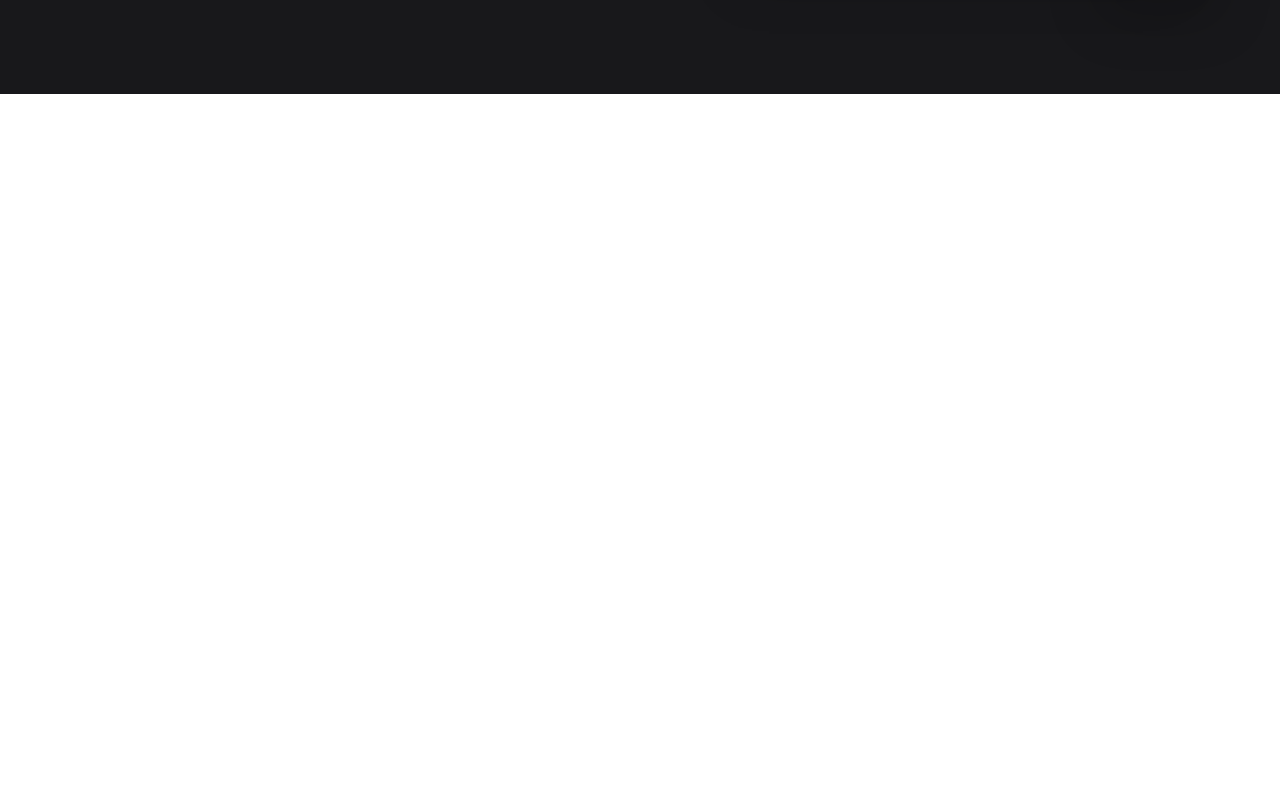
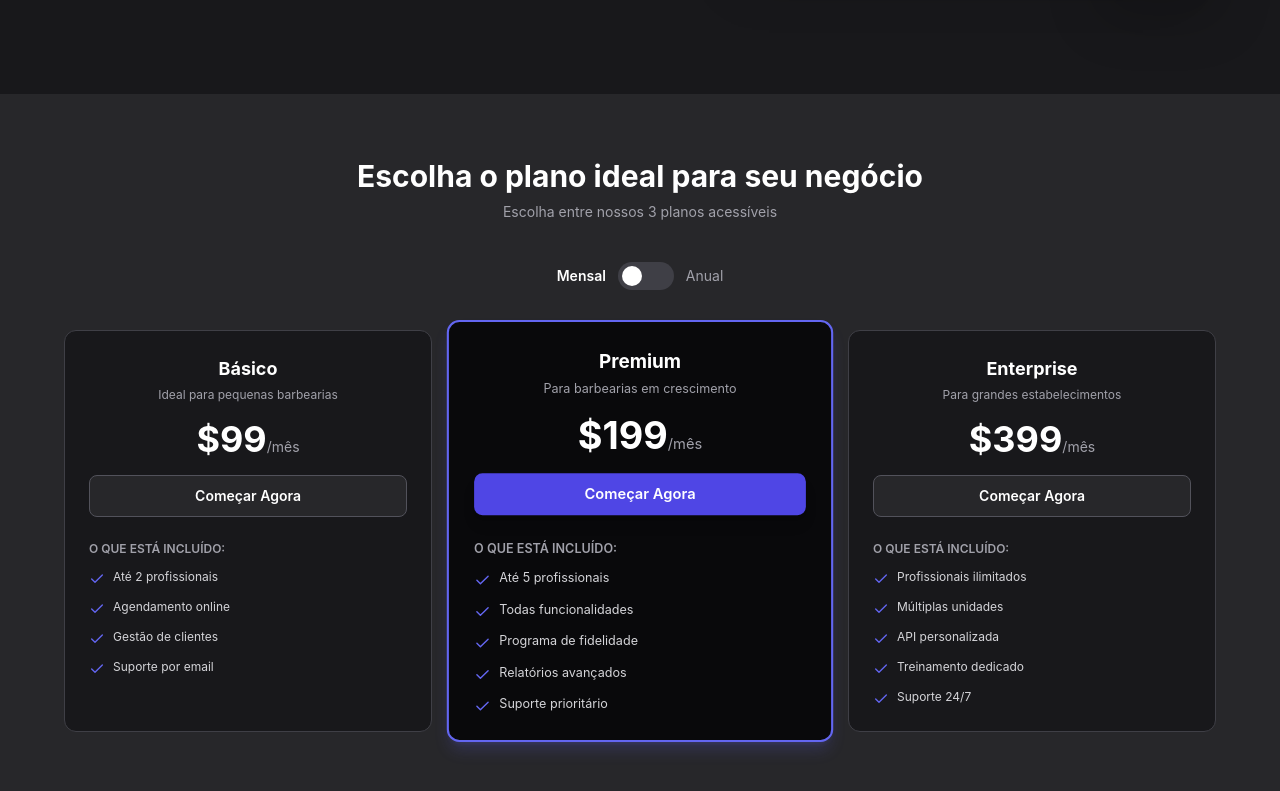
Before and after one commit to GuiQueirozRibeiro/hora-certa-web, a React (Vite) app in the folder Landing-Page/: page / in a window 1280 px wide. Shown: the part 3452-4243 px from the top of the page. Before the commit the page ends 3546 px from the top, so only its background shows below. Built offline with nearby package versions, Linux system fonts and the light colour scheme.

Commit message:
implemente o componente de preços e adiciona biblioteca gsap

```diff
--- a/Landing-Page/package.json
+++ b/Landing-Page/package.json
@@ -13,6 +13,7 @@
     "@tailwindcss/postcss": "^4.1.17",
     "class-variance-authority": "^0.7.1",
     "clsx": "^2.1.1",
+    "gsap": "^3.13.0",
     "lucide-react": "^0.554.0",
     "react": "^19.2.0",
     "react-dom": "^19.2.0",
--- a/Landing-Page/src/App.tsx
+++ b/Landing-Page/src/App.tsx
@@ -4,6 +4,7 @@ import { Funcionalidades } from "./components/landing/Funcionalidades/Funcionali
 import { Hero } from "./components/landing/Hero/Hero";
 import { NavBar } from "./components/landing/NavBar/NavBar";
 import { Objetivo } from "./components/landing/Objetivo/Objetivo";
+import { Precos } from "./components/landing/Precos/Precos";
 
 export default function App() {
   return (
@@ -14,6 +15,7 @@ export default function App() {
       <Objetivo/>
       <Funcionalidades/>
       <ComoIniciar/>
+      <Precos/>
     </div>
   )
 }
```
Also changed, not shown: 1 other file (tests, documents, lock files or other folders).
